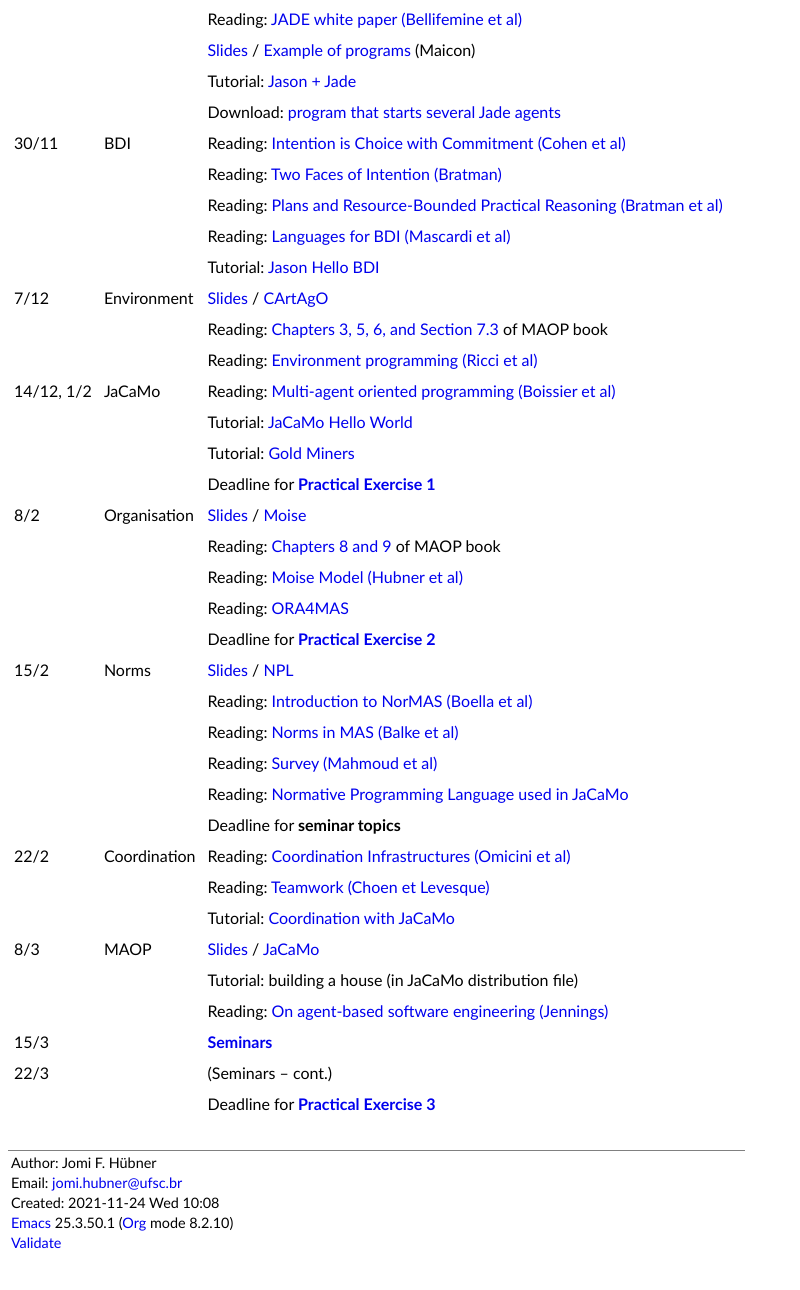
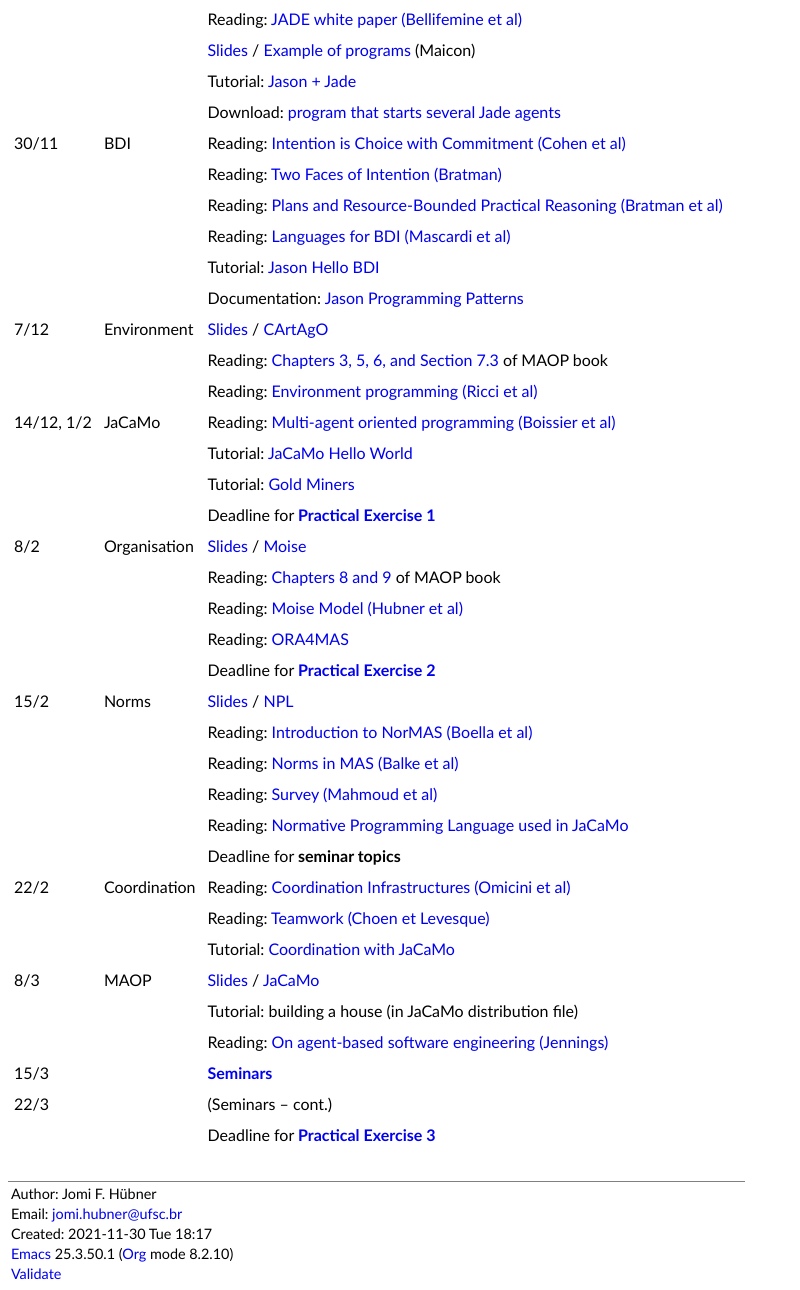
Before and after one commit to jomifred/jomifred.github.io, a plain HTML site: page mas/index.html in a window 1280 px wide. Shown: the part 713-2003 px from the top of the page, without its empty margins (0-800 px from the left). Before the commit the page ends 1972 px from the top, so only its background shows below. Drawn offline with Linux system fonts and the light colour scheme.

Commit message:
update mas

```diff
--- a/mas/index.html
+++ b/mas/index.html
@@ -4,7 +4,7 @@
 <html xmlns="http://www.w3.org/1999/xhtml" lang="pt" xml:lang="pt">
 <head>
 <title>Multiagent Systems Course</title>
-<!-- 2021-11-24 Wed 10:08 -->
+<!-- 2021-11-30 Tue 18:17 -->
 <meta  http-equiv="Content-Type" content="text/html;charset=utf-8" />
 <meta  name="generator" content="Org-mode" />
 <meta  name="author" content="Jomi F. Hübner" />
@@ -314,7 +314,7 @@ for the JavaScript code in this tag.
 <tr>
 <td class="left">&#xa0;</td>
 <td class="left">&#xa0;</td>
-<td class="left">Reading: <a href="./leituras/Bratman-PlansPracticalResoning.pdf">Plans and Resource-Bounded Practical Reasoning (Bratman et al)</a></td>
+<td class="left">Reading: <a href="https://www.sci.brooklyn.cuny.edu/~sklar/teaching/f08/mas/papers/bratman-israel-pollack-1988-clearer.pdf">Plans and Resource-Bounded Practical Reasoning (Bratman et al)</a></td>
 <td class="left">&#xa0;</td>
 </tr>
 
@@ -329,6 +329,13 @@ for the JavaScript code in this tag.
 <td class="left">&#xa0;</td>
 <td class="left">&#xa0;</td>
 <td class="left">Tutorial: <a href="http://jason.sourceforge.net/mini-tutorial/hello-bdi/">Jason Hello BDI</a></td>
+<td class="left">&#xa0;</td>
+</tr>
+
+<tr>
+<td class="left">&#xa0;</td>
+<td class="left">&#xa0;</td>
+<td class="left">Documentation: <a href="http://jason.sourceforge.net/doc/tech/patterns.html">Jason Programming Patterns</a></td>
 <td class="left">&#xa0;</td>
 </tr>
 
@@ -535,7 +542,7 @@ for the JavaScript code in this tag.
 <div id="postamble" class="status">
 <p class="author">Author: Jomi F. Hübner</p>
 <p class="email">Email: <a href="mailto:jomi.hubner@ufsc.br">jomi.hubner@ufsc.br</a></p>
-<p class="date">Created: 2021-11-24 Wed 10:08</p>
+<p class="date">Created: 2021-11-30 Tue 18:17</p>
 <p class="creator"><a href="http://www.gnu.org/software/emacs/">Emacs</a> 25.3.50.1 (<a href="http://orgmode.org">Org</a> mode 8.2.10)</p>
 <p class="validation"><a href="http://validator.w3.org/check?uri=referer">Validate</a></p>
 </div>
```
Also changed, not shown: 1 other file.
